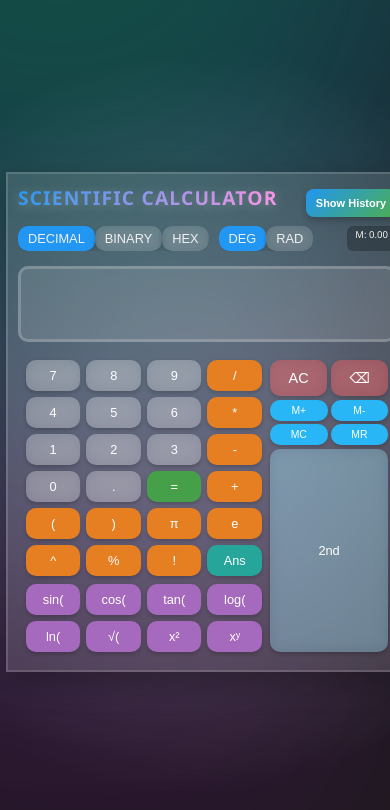
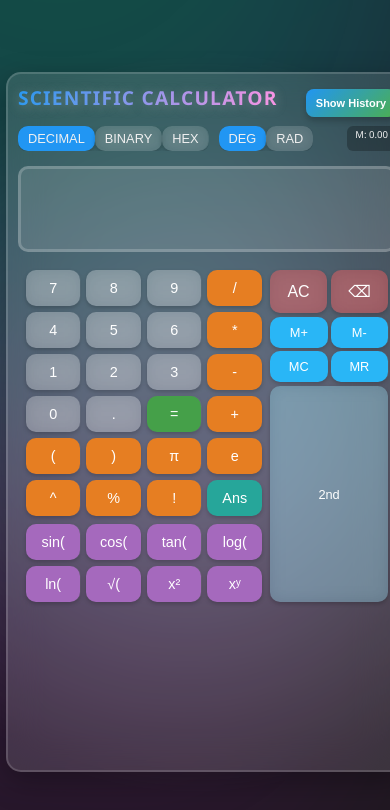
Before and after one commit to zeev22/Scientific-Calculator-Dumalagan-Francisco, a React (Vite) app: page / in a window 390 px wide. Shown: the top 810 px of the page. Built offline with nearby package versions, Linux system fonts and the light colour scheme.

Commit message:
modify buttons

```diff
--- a/src/App.css
+++ b/src/App.css
@@ -402,11 +402,11 @@ button:active {
 @media (max-width: 480px) {
   .calculator {
     width: 100%;
-    min-height: 0;
+    min-height: 80vh; /* Increased height to better fit the screen */
     max-height: 100vh;
     height: auto;
     overflow-y: auto;
-    border-radius: 0;
+    border-radius: 15px; /* Adjusted border radius for mobile */
     padding: 10px;
     max-width: none;
   }
@@ -416,26 +416,26 @@ button:active {
   }
 
   .scientific-buttons {
-    display: grid; /* Always visible on mobile */
+    display: grid;
   }
 
   button {
-    padding: 8px 0;
+    padding: 10px 0; /* Increased for better touch target */
+    font-size: 0.9rem; /* Slightly larger for readability */
+  }
+
+  .clear-btn, .delete-btn {
+    padding: 12px 0;
+    font-size: 1rem;
+  }
+
+  .memory-btn {
+    padding: 8px 0; /* Increased for balance */
     font-size: 0.8rem;
   }
 
-  .clear-btn, .delete-btn {
-    padding: 10px 0;
-    font-size: 0.9rem;
-  }
-
-  .memory-btn {
-    padding: 5px 0;
-    font-size: 0.65rem;
-  }
-
   .second-btn {
-    padding: 10px 0;
+    padding: 8px 0; /* Reduced to match memory buttons */
     font-size: 0.8rem;
   }
 
@@ -452,7 +452,7 @@ button:active {
   }
 
   .display {
-    min-height: 50px;
+    min-height: 60px;
   }
 
   .history-panel {
@@ -469,6 +469,7 @@ button:active {
   .calculator {
     max-width: 500px;
     padding: 15px;
+
   }
 
   .buttons-grid {
--- a/src/App.jsx
+++ b/src/App.jsx
@@ -13,7 +13,18 @@ export default function Calculator() {
   const [history, setHistory] = useState([]);
   const [showHistory, setShowHistory] = useState(false);
 
-  const factorial = (n) => (n < 0 ? NaN : n === 0 ? 1 : n * factorial(n - 1));
+  // Iterative factorial to avoid stack overflow for large numbers
+  const factorial = (n) => {
+    if (n < 0 || !Number.isInteger(n)) return NaN;
+    if (n === 0) return 1;
+    let result = 1;
+    for (let i = 1; i <= n; i++) {
+      result *= i;
+      // Prevent overflow by capping at a reasonable limit
+      if (result > Number.MAX_SAFE_INTEGER) return Infinity;
+    }
+    return result;
+  };
 
   const handleDisplayModeChange = (newMode) => setDisplayMode(newMode);
   const handleAngleModeChange = (newMode) => setAngleMode(newMode);
@@ -23,7 +34,24 @@ export default function Calculator() {
   const handleClick = (value) => {
     if (value === "=") {
       try {
-        let expression = input
+        // Step 1: Parse the expression for special handling of '%'
+        let expression = input;
+
+        // Handle '%' as modulo when between two numbers (e.g., "10 % 3")
+        // Use a regex to find patterns like "number % number"
+        expression = expression.replace(
+          /(\d+\.?\d*)\s*%\s*(\d+\.?\d*)/g,
+          "($1 % $2)"
+        );
+
+        // Handle '%' as percentage when it's a suffix (e.g., "5%")
+        expression = expression.replace(
+          /(\d+\.?\d*)%/g,
+          "($1 / 100)"
+        );
+
+        // Step 2: Replace mathematical functions and constants
+        expression = expression
           .replace(/sin\(/g, `Math.sin(${angleMode === "deg" ? "Math.PI/180*" : ""}`)
           .replace(/cos\(/g, `Math.cos(${angleMode === "deg" ? "Math.PI/180*" : ""}`)
           .replace(/tan\(/g, `Math.tan(${angleMode === "deg" ? "Math.PI/180*" : ""}`)
@@ -40,17 +68,23 @@ export default function Calculator() {
           .replace(/\^/g, "**")
           .replace(/π/g, "Math.PI")
           .replace(/e/g, "Math.E")
-          .replace(/mod/g, "%")
           .replace(/M/g, memory)
-          .replace(/(\d+)!/g, (_, num) => factorial(parseInt(num)))
-          .replace(/(\d+)%/g, (_, num) => `(${num}/100)`);
+          .replace(/(\d+)!/g, (_, num) => factorial(parseInt(num)));
 
+        // Step 3: Evaluate the expression
         const evalResult = Function(`'use strict'; return (${expression})`)();
+
+        // Step 4: Format the result based on display mode
         let formattedResult = evalResult;
         if (displayMode === "binary") {
           formattedResult = Math.floor(evalResult).toString(2);
         } else if (displayMode === "hex") {
           formattedResult = Math.floor(evalResult).toString(16).toUpperCase();
+        } else {
+          // For decimal, round to avoid floating-point precision issues
+          formattedResult = Number.isFinite(evalResult)
+            ? Number(evalResult.toFixed(10))
+            : evalResult;
         }
 
         setResult(formattedResult.toString());
```
